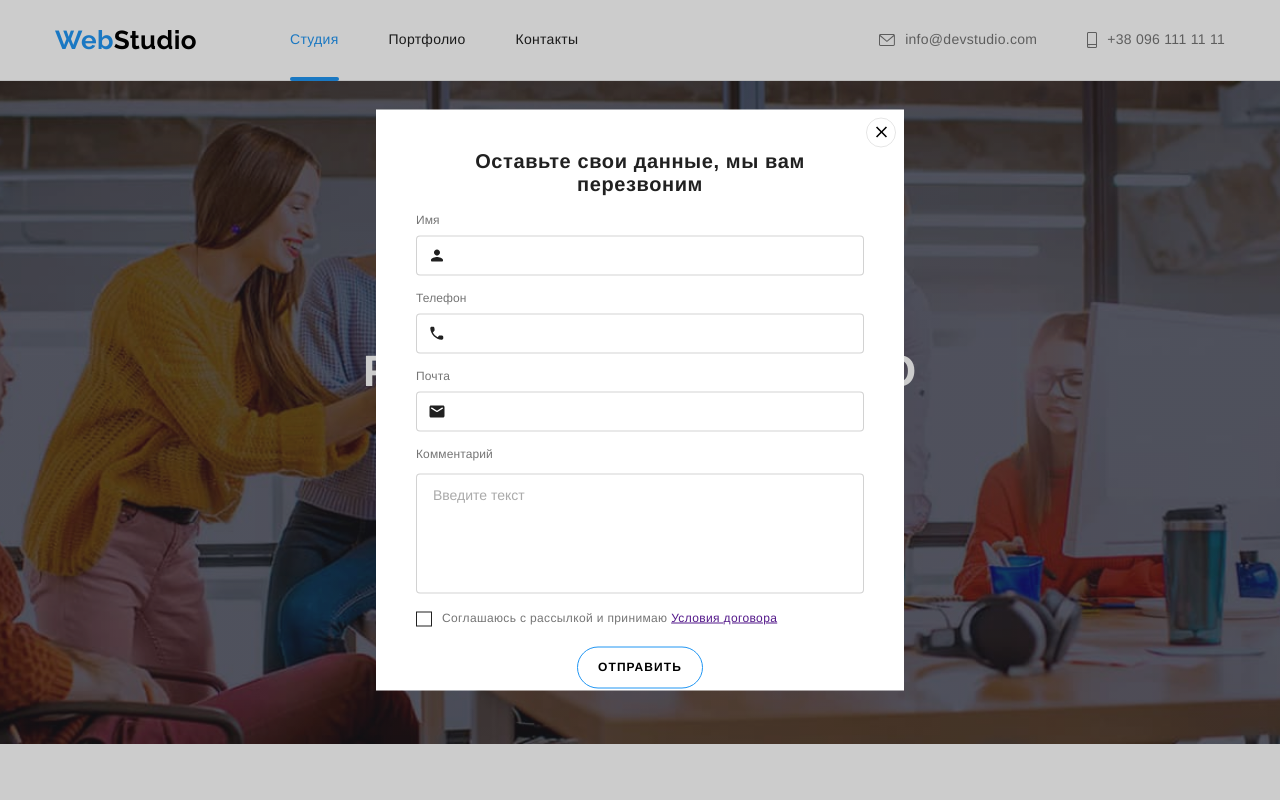
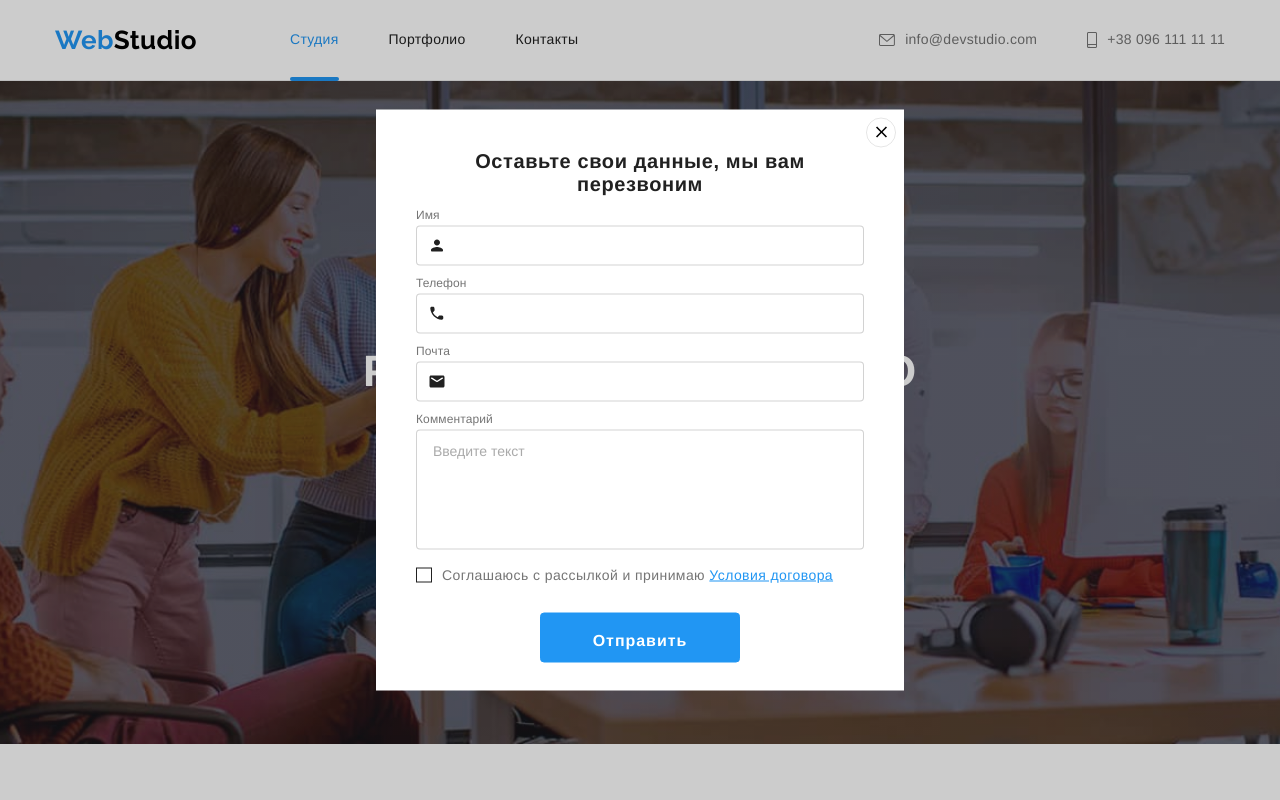
Before and after one commit to Sv0707/goit-markup-hw-06, a plain HTML site: page index.html in a window 1280 px wide. Both pictures are taken after a click on the button "Заказать услугу". Shown: the top 800 px of the page. Drawn offline with nearby package versions, Linux system fonts and the light colour scheme.

Commit message:
adding submit block on portfolio page

```diff
--- a/css/styles.css
+++ b/css/styles.css
@@ -707,7 +707,7 @@ margin-left: 50px;
   color: var(--accent-color);
 }
 
-.footer-block-submit {
+.footer-submit-form {
   display: flex;
   flex-direction: column;
 }
@@ -725,6 +725,7 @@ margin-left: 50px;
   border-radius: 4px;
   color: #FFFFFF;
   background: none;
+  outline: none;
 }
 
 .footer-input-form::placeholder {
@@ -739,7 +740,9 @@ margin-left: 50px;
   background-color: var(--accent-color);
   padding: 10px 29px;
   min-width: 200px;
+  box-shadow: 0px 4px 4px rgba(0, 0, 0, 0.15);
   border: none;
+  border-radius: 4px;
   cursor: pointer;
 }
 
@@ -812,6 +815,8 @@ margin-left: 50px;
   fill: var(--accent-color)
 }
 
+/*modal form*/
+
 .modal-form {
   display: flex;
   flex-direction: column;
@@ -835,16 +840,19 @@ margin-left: 50px;
 }
 
 .modal-form-item {
+  display: block;
   font-size: 12px;
   line-height: 1.17;
   letter-spacing: 0.01em;
-  margin: 0;
+  margin-top: 0;
+  margin-bottom: 4px;
 }
 
 .modal-form-input-wrapper {
   position: relative;
   display: block;
-  margin-top: 4px;
+  margin-top: 0;
+  margin-bottom: 0;
 }
 
 .modal-form-input {
@@ -872,6 +880,10 @@ margin-left: 50px;
   color: var(--main-text-color);
 }
 
+.modal-form-checkbox-link {
+  color: var(--accent-color);
+}
+
 .modal-form-icon {
   position: absolute;
   top: 50%;
@@ -892,7 +904,6 @@ margin-left: 50px;
 .modal-form-message {
   width: 100%;
   height: 120px;
-  margin-top: 8px;
   resize: none;
   border: 1px solid rgba(33, 33, 33, 0.2);
   border-radius: 4px;
@@ -906,13 +917,6 @@ margin-left: 50px;
 
 .modal-form-message::placeholder {
   color: rgba(85, 85, 85, 0.5);
-}
-
-.modal-form-checkbox-label {
-  display: flex;
-  align-items: center;
-  font-size: 12px;
-  margin-bottom: 20px;
 }
 
 .visually-hidden {
@@ -946,21 +950,17 @@ margin-left: 50px;
 
 .modal-form-btn {
   align-self: center;
+  margin-bottom: 40px;
+  width: 200px;
+  height: 50px;
   padding: 12px 20px;
-  font-weight: 600;
-  font-size: 12px;
-  line-height: 1.33;
-  letter-spacing: 0.09em;
-  text-transform: uppercase;
+  font-weight: 700;
+  font-size: 16px;
+  line-height: 1.87;
+  letter-spacing: 0.06em;
+  color: #FFFFFF;
   border: 1px solid var(--accent-color);
-  border-radius: 25px;
-  background-color: transparent;
+  border-radius: 4px;
+  background-color: var(--accent-color);
   cursor: pointer;
-  transition: color 250ms linear, background-color 250ms linear;
 }
-
-.modal-form-btn:hover,
-.modal-form-btn:focus {
-  color: #ffffff;
-  background-color: var(--accent-color);
-}
--- a/index.html
+++ b/index.html
@@ -466,7 +466,6 @@
         </a></li>
             </ul>
         </div>
-        <div class="footer-block-submit">
           <form class="footer-submit-form">
               <p class="footer-icons-title">Подпишитесь на рассылку</p>
               <span class="footer-input-form-wrapper">
@@ -481,7 +480,6 @@
               </span>
           </form>
       </div>
-      </div>
     </footer>
     <div class="backdrop is-hidden" data-modal>
       <div class="backdrop-modal">
@@ -491,40 +489,40 @@
             </use>
           </svg>
         </button>
-        <form action="" class="modal-form">
+        <form class="modal-form">
           <p class="modal-form-head">Оставьте свои данные, мы вам перезвоним</p>
           <label class="modal-form-field">
               <span class="modal-form-item">Имя</span>
-              <div class="modal-form-input-wrapper">
+              <span class="modal-form-input-wrapper">
                   <input type="text" name="user-name" class="modal-form-input" minlength="2"
                      title="Не должно быть цифр и символов" required>
                 <svg class="modal-form-icon" width="18" height="18">
                 <use href="./images/svg-sprite.svg#icon-person">
                 </use>
               </svg>
-            </div>
+            </span>
           </label>
           <label class="modal-form-field">
             <span class="modal-form-item">Телефон</span>
-              <div class="modal-form-input-wrapper">
+              <span class="modal-form-input-wrapper">
                   <input type="tel" name="user-phone" class="modal-form-input"
                       title="050-555-55-55" required>
                       <svg class="modal-form-icon" width="18" height="18">
                         <use href="./images/svg-sprite.svg#icon-phone">
                         </use>
                       </svg>
-                    </div>
+                    </span>
           </label>
           <label class="modal-form-field">
             <span class="modal-form-item">Почта</span>
-            <div class="modal-form-input-wrapper">
+            <span class="modal-form-input-wrapper">
                 <input type="email" name="user-email" class="modal-form-input"
                    title="test@gmail.com" required>
                   <svg class="modal-form-icon" width="18" height="18">
                     <use href="./images/svg-sprite.svg#icon-email">
                     </use>
                   </svg>
-                </div>
+                </span>
         </label>
         <label class="modal-form-field">
           <span class="modal-form-item">Комментарий</span>
```
Also changed, not shown: portfolio.html (+13 -0 lines).
